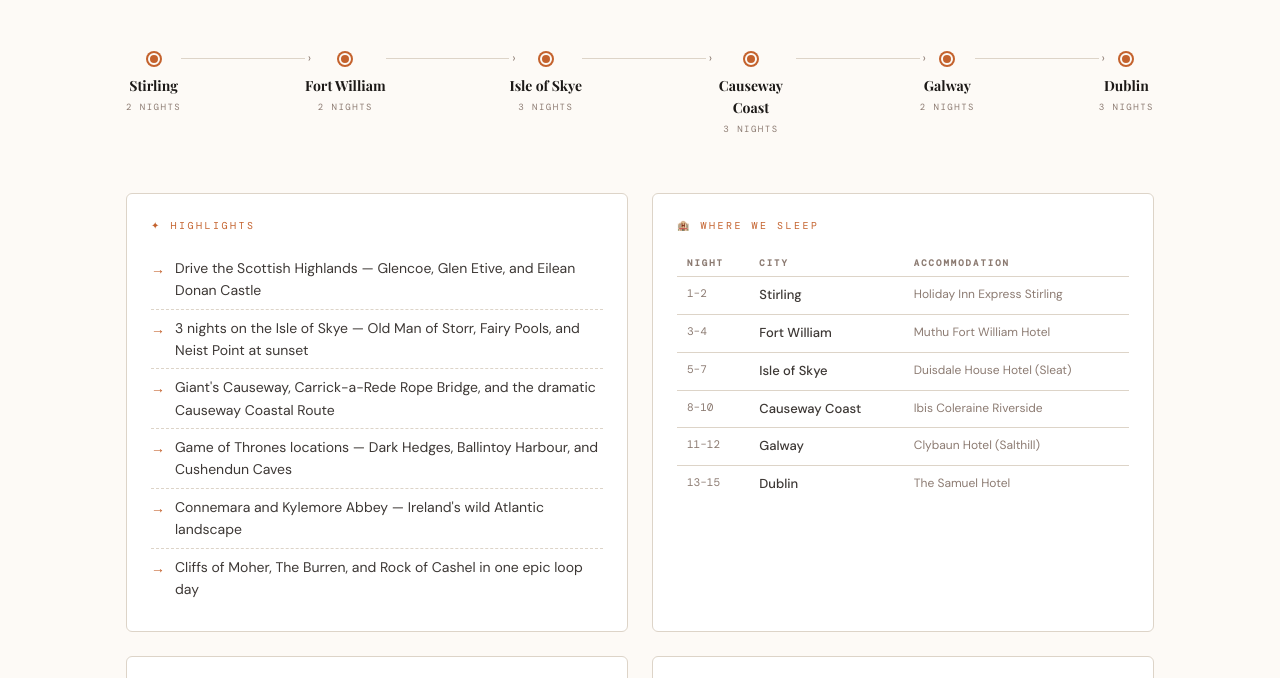
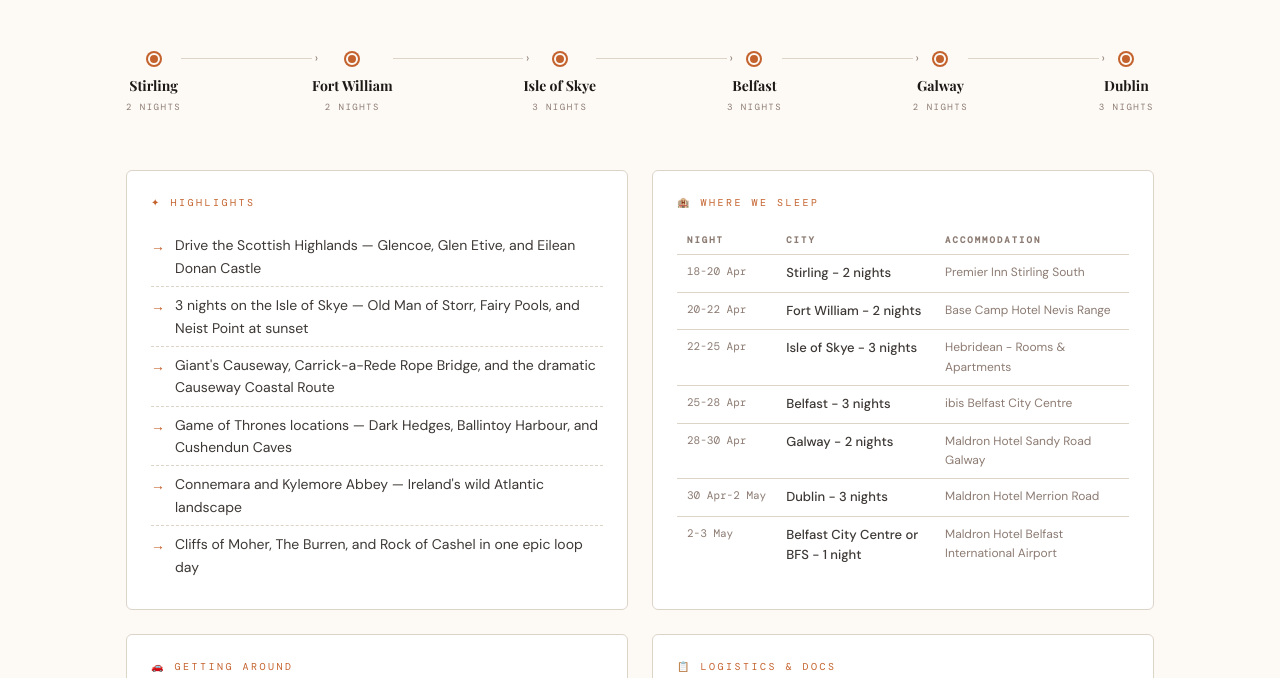
Before and after one commit to echarenatra/leggo, a plain HTML site: page scotland-2026.html in a window 1280 px wide. Shown: the part 678-1356 px from the top of the page. Drawn offline with nearby package versions, Linux system fonts and the light colour scheme; a web font is replaced by a local one.

Commit message:
updated as per 30 Mar 2026

```diff
--- a/assets/trip.css
+++ b/assets/trip.css
@@ -262,6 +262,8 @@
   font-family: var(--font-mono);
   font-size: 11px;
   color: var(--muted);
+  white-space: nowrap;
+  width: 90px;
 }
 .stays-table .city-name { font-weight: 500; }
 .stays-table .hotel-name { color: var(--muted); font-size: 12px; }
--- a/scotland-2026.html
+++ b/scotland-2026.html
@@ -69,7 +69,7 @@
       <div class="route-line"></div>
       <div class="route-stop"><div class="route-stop__dot"></div><div class="route-stop__name">Isle of Skye</div><div class="route-stop__nights">3 nights</div></div>
       <div class="route-line"></div>
-      <div class="route-stop"><div class="route-stop__dot"></div><div class="route-stop__name">Causeway Coast</div><div class="route-stop__nights">3 nights</div></div>
+      <div class="route-stop"><div class="route-stop__dot"></div><div class="route-stop__name">Belfast</div><div class="route-stop__nights">3 nights</div></div>
       <div class="route-line"></div>
       <div class="route-stop"><div class="route-stop__dot"></div><div class="route-stop__name">Galway</div><div class="route-stop__nights">2 nights</div></div>
       <div class="route-line"></div>
@@ -94,12 +94,20 @@
         <table class="stays-table">
           <thead><tr><th>Night</th><th>City</th><th>Accommodation</th></tr></thead>
           <tbody>
-            <tr><td class="night-num">1–2</td><td class="city-name">Stirling</td><td class="hotel-name">Holiday Inn Express Stirling</td></tr>
-            <tr><td class="night-num">3–4</td><td class="city-name">Fort William</td><td class="hotel-name">Muthu Fort William Hotel</td></tr>
-            <tr><td class="night-num">5–7</td><td class="city-name">Isle of Skye</td><td class="hotel-name">Duisdale House Hotel (Sleat)</td></tr>
-            <tr><td class="night-num">8–10</td><td class="city-name">Causeway Coast</td><td class="hotel-name">Ibis Coleraine Riverside</td></tr>
-            <tr><td class="night-num">11–12</td><td class="city-name">Galway</td><td class="hotel-name">Clybaun Hotel (Salthill)</td></tr>
-            <tr><td class="night-num">13–15</td><td class="city-name">Dublin</td><td class="hotel-name">The Samuel Hotel</td></tr>
+            <tr><td class="night-num">18-20 Apr</td><td class="city-name">Stirling - 2 nights</td><td class="hotel-name">
+              <a href="https://maps.app.goo.gl/Z5Q4UBtF6JNBviX6A">Premier Inn Stirling South</a></td></tr>
+            <tr><td class="night-num">20-22 Apr</td><td class="city-name">Fort William - 2 nights</td><td class="hotel-name">
+              <a href="https://maps.app.goo.gl/Gjchd6bboeaGWrjW8">Base Camp Hotel Nevis Range</a></td></tr>
+            <tr><td class="night-num">22-25 Apr</td><td class="city-name">Isle of Skye - 3 nights</td><td class="hotel-name">
+              <a href="https://maps.app.goo.gl/g75YRrKUhuRXnYLS8">Hebridean - Rooms & Apartments</a></td></tr>
+            <tr><td class="night-num">25-28 Apr</td><td class="city-name">Belfast - 3 nights</td><td class="hotel-name">
+              <a href="https://maps.app.goo.gl/za4HQ1DWNaUtRddW8">ibis Belfast City Centre</a></td></tr>
+            <tr><td class="night-num">28-30 Apr</td><td class="city-name">Galway - 2 nights</td><td class="hotel-name">
+              <a href ="https://maps.app.goo.gl/ePcbNspnNRbYwBH18">Maldron Hotel Sandy Road Galway</a></td></tr>
+            <tr><td class="night-num">30 Apr-2 May</td><td class="city-name">Dublin - 3 nights</td><td class="hotel-name">
+              <a href ="https://maps.app.goo.gl/EDbtd2QFhgACrCoP7">Maldron Hotel Merrion Road</a></td></tr>
+            <tr><td class="night-num">2-3 May</td><td class="city-name">Belfast City Centre or BFS - 1 night</td><td class="hotel-name">
+              <a href ="https://maps.app.goo.gl/GqgHsBLczvgqT9fGA">Maldron Hotel Belfast International Airport</a></td></tr>
           </tbody>
         </table>
       </div>
@@ -233,40 +241,46 @@
           <div class="budget-col-header">
             <span></span><span>Item</span><span>Amount</span><span>≈ EUR</span>
           </div>
-          <div class="budget-row">
-            <span class="check" onclick="toggleCheck(this)" title="Mark as paid"></span>
-            <div class="budget-row__desc">Stirling — 2 nights<small>Holiday Inn Express</small></div>
-            <div class="budget-row__foreign"><input class="budget-input" value="€ 276" oninput="convertRow(this)"></div>
+          <div class="budget-row is-paid">
+            <span class="check is-checked" onclick="toggleCheck(this)" title="Mark as paid"></span>
+            <div class="budget-row__desc">Stirling — 2 nights<small>Premier Inn Stirling South</small></div>
+            <div class="budget-row__foreign"><input class="budget-input" value="£ 109.00" oninput="convertRow(this)"></div>
             <div class="budget-row__eur"><span class="budget-row__eur-amount">€ 276.00</span></div>
+          </div>
+          <div class="budget-row is-paid">
+            <span class="check is-checked" onclick="toggleCheck(this)" title="Mark as paid"></span>
+            <div class="budget-row__desc">Fort William — 2 nights<small>Base Camp Hotel Nevis Range</small></div>
+            <div class="budget-row__foreign"><input class="budget-input" value="£ 258.40" oninput="convertRow(this)"></div>
+            <div class="budget-row__eur"><span class="budget-row__eur-amount">€ 448.00</span></div>
+          </div>
+          <div class="budget-row is-paid">
+            <span class="check is-checked" onclick="toggleCheck(this)" title="Mark as paid"></span>
+            <div class="budget-row__desc">Isle of Skye — 3 nights<small>Hebridean - Rooms & Apartments</small></div>
+            <div class="budget-row__foreign"><input class="budget-input" value="£ 615" oninput="convertRow(this)"></div>
+            <div class="budget-row__eur"><span class="budget-row__eur-amount">€ 1,094.00</span></div>
+          </div>
+          <div class="budget-row is-paid">
+            <span class="check is-checked" onclick="toggleCheck(this)" title="Mark as paid"></span>
+            <div class="budget-row__desc">Belfast — 3 nights<small>ibis Belfast City Centre</small></div>
+            <div class="budget-row__foreign"><input class="budget-input" value="£ 319.60" oninput="convertRow(this)"></div>
+            <div class="budget-row__eur"><span class="budget-row__eur-amount">€ 355.00</span></div>
+          </div>
+          <div class="budget-row is-paid">
+            <span class="check is-checked" onclick="toggleCheck(this)" title="Mark as paid"></span>
+            <div class="budget-row__desc">Galway — 2 nights<small>Maldron Hotel Sandy Road Galway</small></div>
+            <div class="budget-row__foreign"><input class="budget-input" value="€ 259.18" oninput="convertRow(this)"></div>
+            <div class="budget-row__eur"><span class="budget-row__eur-amount">€ 304.00</span></div>
+          </div>
+          <div class="budget-row is-paid">
+            <span class="check is-checked" onclick="toggleCheck(this)" title="Mark as paid"></span>
+            <div class="budget-row__desc">Dublin — 2 nights<small>Maldron Hotel Merrion Road</small></div>
+            <div class="budget-row__foreign"><input class="budget-input" value="€ 359.55" oninput="convertRow(this)"></div>
+            <div class="budget-row__eur"><span class="budget-row__eur-amount">€ 691.00</span></div>
           </div>
           <div class="budget-row">
             <span class="check" onclick="toggleCheck(this)" title="Mark as paid"></span>
-            <div class="budget-row__desc">Fort William — 2 nights<small>Muthu Hotel</small></div>
-            <div class="budget-row__foreign"><input class="budget-input" value="€ 448" oninput="convertRow(this)"></div>
-            <div class="budget-row__eur"><span class="budget-row__eur-amount">€ 448.00</span></div>
-          </div>
-          <div class="budget-row">
-            <span class="check" onclick="toggleCheck(this)" title="Mark as paid"></span>
-            <div class="budget-row__desc">Isle of Skye — 3 nights<small>Duisdale House</small></div>
-            <div class="budget-row__foreign"><input class="budget-input" value="€ 1,094" oninput="convertRow(this)"></div>
-            <div class="budget-row__eur"><span class="budget-row__eur-amount">€ 1,094.00</span></div>
-          </div>
-          <div class="budget-row">
-            <span class="check" onclick="toggleCheck(this)" title="Mark as paid"></span>
-            <div class="budget-row__desc">Causeway Coast — 3 nights<small>Ibis Coleraine</small></div>
-            <div class="budget-row__foreign"><input class="budget-input" value="€ 355" oninput="convertRow(this)"></div>
-            <div class="budget-row__eur"><span class="budget-row__eur-amount">€ 355.00</span></div>
-          </div>
-          <div class="budget-row">
-            <span class="check" onclick="toggleCheck(this)" title="Mark as paid"></span>
-            <div class="budget-row__desc">Galway — 2 nights<small>Clybaun Hotel</small></div>
-            <div class="budget-row__foreign"><input class="budget-input" value="€ 304" oninput="convertRow(this)"></div>
-            <div class="budget-row__eur"><span class="budget-row__eur-amount">€ 304.00</span></div>
-          </div>
-          <div class="budget-row">
-            <span class="check" onclick="toggleCheck(this)" title="Mark as paid"></span>
-            <div class="budget-row__desc">Dublin — 3 nights<small>The Samuel Hotel</small></div>
-            <div class="budget-row__foreign"><input class="budget-input" value="€ 691" oninput="convertRow(this)"></div>
+            <div class="budget-row__desc">Belfast City Centre or BFS — 1 night<small>Maldron Hotel Belfast International Airport</small></div>
+            <div class="budget-row__foreign"><input class="budget-input" value="€ 229.00" oninput="convertRow(this)"></div>
             <div class="budget-row__eur"><span class="budget-row__eur-amount">€ 691.00</span></div>
           </div>
         </div>
@@ -283,13 +297,13 @@
           </div>
           <div class="budget-row is-paid">
             <span class="check is-checked" onclick="toggleCheck(this)" title="Mark as paid"></span>
-            <div class="budget-row__desc">Car Rental Edinburgh Airport (EDI)<small>SIXT · 18 Apr 09:00 – 25 Apr 13:30</small></div>
+            <div class="budget-row__desc">Car Rental Edinburgh Airport (EDI)<small>SIXT · Volkswagen T-Cross · 18 Apr 09:00 – 25 Apr 13:30</small></div>
             <div class="budget-row__foreign"><input class="budget-input" value="€ 311.49" oninput="convertRow(this)"></div>
             <div class="budget-row__eur"><span class="budget-row__eur-amount">€ 311.49</span></div>
           </div>
           <div class="budget-row is-paid">
             <span class="check is-checked" onclick="toggleCheck(this)" title="Mark as paid"></span>
-            <div class="budget-row__desc">Car Rental Belfast Airport (BFS)<small>SIXT · 25 Apr 17:00 – 28 Apr 16:30</small></div>
+            <div class="budget-row__desc">Car Rental Belfast Airport (BFS)<small>SIXT · Kia Sportage · 25 Apr 17:00 – 28 Apr 16:30</small></div>
             <div class="budget-row__foreign"><input class="budget-input" value="£ 112.26" oninput="convertRow(this)"></div>
             <div class="budget-row__eur"><span class="budget-row__eur-amount">€ 132.47</span></div>
           </div>
@@ -401,8 +415,8 @@
             <div class="budget-row__foreign"><input class="budget-input" value="€ 150" oninput="convertRow(this)"></div>
             <div class="budget-row__eur"><span class="budget-row__eur-amount">€ 150.00</span></div>
           </div>
-          <div class="budget-row">
-            <span class="check" onclick="toggleCheck(this)" title="Mark as paid"></span>
+          <div class="budget-row is-paid">
+            <span class="check is-checked" onclick="toggleCheck(this)" title="Mark as paid"></span>
             <div class="budget-row__desc">UK Tourist Visas<small>Indonesian passport holders</small></div>
             <div class="budget-row__foreign"><input class="budget-input" value="€ 0" oninput="convertRow(this)"></div>
             <div class="budget-row__eur"><span class="budget-row__eur-amount">€ 0.00</span></div>
@@ -481,7 +495,7 @@
           <div>
             <div class="day-card__date">Sat, 18 Apr 2026</div>
             <div class="day-card__title">Arrival & Stirling</div>
-            <div class="day-card__stay">🏨 Holiday Inn Express Stirling</div>
+            <div class="day-card__stay">🏨 Premier Inn Stirling South</div>
           </div>
           <div class="day-card__right">
             <div class="day-card__type">Travel day</div>
@@ -501,7 +515,7 @@
             <div class="day-block">
               <div class="day-block__label"><span>☀️</span> Afternoon</div>
               <ul class="day-block__items">
-                <li>Drop bags at Holiday Inn Express</li>
+                <li>Drop bags at Premier Inn Stirling South</li>
                 <li>Visit Stirling Castle</li>
                 <li>Explore Argyll's Lodging</li>
               </ul>
@@ -524,7 +538,7 @@
           <div>
             <div class="day-card__date">Sun, 19 Apr 2026</div>
             <div class="day-card__title">Stirling Buffer Day</div>
-            <div class="day-card__stay">🏨 Holiday Inn Express Stirling</div>
+            <div class="day-card__stay">🏨 Premier Inn Stirling South</div>
           </div>
           <div class="day-card__right">
             <div class="day-card__type">Easy day</div>
@@ -565,7 +579,7 @@
           <div>
             <div class="day-card__date">Mon, 20 Apr 2026</div>
             <div class="day-card__title">The Glencoe Drive</div>
-            <div class="day-card__stay">🏨 Muthu Fort William Hotel</div>
+            <div class="day-card__stay">🏨 Base Camp Hotel Nevis Range</div>
           </div>
           <div class="day-card__right">
             <div class="day-card__type">Scenic drive</div>
@@ -593,7 +607,7 @@
               <div class="day-block__label"><span>🌙</span> Evening</div>
               <ul class="day-block__items">
                 <li>Arrive Fort William</li>
-                <li>Check into Muthu Fort William Hotel</li>
+                <li>Check into Base Camp Hotel Nevis Range</li>
               </ul>
             </div>
           </div>
@@ -607,7 +621,7 @@
           <div>
             <div class="day-card__date">Tue, 21 Apr 2026</div>
             <div class="day-card__title">Monster Hunting & Mountains</div>
-            <div class="day-card__stay">🏨 Muthu Fort William Hotel</div>
+            <div class="day-card__stay">🏨 Base Camp Hotel Nevis Range</div>
           </div>
           <div class="day-card__right">
             <div class="day-card__type">Kids highlight</div>
@@ -647,7 +661,7 @@
           <div>
             <div class="day-card__date">Wed, 22 Apr 2026</div>
             <div class="day-card__title">Castles & Crossing to Skye</div>
-            <div class="day-card__stay">🏨 Duisdale House Hotel (Sleat)</div>
+            <div class="day-card__stay">🏨 Hebridean - Rooms & Apartments</div>
           </div>
           <div class="day-card__right">
             <div class="day-card__type">Skye arrival</div>
@@ -668,7 +682,7 @@
               <ul class="day-block__items">
                 <li>Cross the Skye Bridge</li>
                 <li>Arrive in Sleat</li>
-                <li>Check into Duisdale House Hotel</li>
+                <li>Check into Hebridean - Rooms & Apartments</li>
               </ul>
             </div>
             <div class="day-block">
@@ -688,7 +702,7 @@
           <div>
             <div class="day-card__date">Thu, 23 Apr 2026</div>
             <div class="day-card__title">Skye — The Trotternish Loop</div>
-            <div class="day-card__stay">🏨 Duisdale House Hotel (Sleat)</div>
+            <div class="day-card__stay">🏨 Hebridean - Rooms & Apartments</div>
           </div>
           <div class="day-card__right">
             <div class="day-card__type">Full day</div>
@@ -730,7 +744,7 @@
           <div>
             <div class="day-card__date">Fri, 24 Apr 2026</div>
             <div class="day-card__title">Skye — West Coast Magic</div>
-            <div class="day-card__stay">🏨 Duisdale House Hotel (Sleat)</div>
+            <div class="day-card__stay">🏨 Hebridean - Rooms & Apartments</div>
           </div>
           <div class="day-card__right">
             <div class="day-card__type">Kids highlight</div>
@@ -756,7 +770,7 @@
               <div class="day-block__label"><span>🌙</span> Evening</div>
               <ul class="day-block__items">
                 <li>Neist Point Lighthouse sunset (if energy permits)</li>
-                <li>Drive back to Duisdale</li>
+                <li>Drive back to Hebridean - Rooms & Apartments</li>
               </ul>
             </div>
           </div>
@@ -770,7 +784,7 @@
           <div>
             <div class="day-card__date">Sat, 25 Apr 2026</div>
             <div class="day-card__title">Flight to Northern Ireland</div>
-            <div class="day-card__stay">🏨 Ibis Coleraine Riverside</div>
+            <div class="day-card__stay">🏨 ibis Belfast City Centre</div>
           </div>
           <div class="day-card__right">
             <div class="day-card__type">Travel day</div>
@@ -792,13 +806,13 @@
               <ul class="day-block__items">
                 <li>Fly EDI → BFS (15:40–16:30)</li>
                 <li>Pick up rental car T4</li>
-                <li>Drive to Causeway Coast (~1 hr)</li>
+                <li>Drive to Belfast (~1 hr)</li>
               </ul>
             </div>
             <div class="day-block">
               <div class="day-block__label"><span>🌙</span> Evening</div>
               <ul class="day-block__items">
-                <li>Check into Ibis Coleraine Riverside</li>
+                <li>Check into ibis Belfast City Centre</li>
                 <li>Rest after heavy travel day</li>
               </ul>
             </div>
@@ -813,7 +827,7 @@
           <div>
             <div class="day-card__date">Sun, 26 Apr 2026</div>
             <div class="day-card__title">Giant's Causeway & Coast</div>
-            <div class="day-card__stay">🏨 Ibis Coleraine Riverside</div>
+            <div class="day-card__stay">🏨 ibis Belfast City Centre</div>
           </div>
           <div class="day-card__right">
             <div class="day-card__type">Full day</div>
@@ -854,7 +868,7 @@
           <div>
             <div class="day-card__date">Mon, 27 Apr 2026</div>
             <div class="day-card__title">Belfast Day Trip</div>
-            <div class="day-card__stay">🏨 Ibis Coleraine Riverside</div>
+            <div class="day-card__stay">🏨 ibis Belfast City Centre</div>
           </div>
           <div class="day-card__right">
             <div class="day-card__type">Day trip</div>
@@ -896,7 +910,7 @@
           <div>
             <div class="day-card__date">Tue, 28 Apr 2026</div>
             <div class="day-card__title">Train to Dublin, Drive to Galway</div>
-            <div class="day-card__stay">🏨 Clybaun Hotel (Salthill, Galway)</div>
+            <div class="day-card__stay">🏨 Maldron Hotel Sandy Road Galway</div>
           </div>
           <div class="day-card__right">
             <div class="day-card__type">Travel day</div>
@@ -923,7 +937,7 @@
             <div class="day-block">
               <div class="day-block__label"><span>🌙</span> Evening</div>
               <ul class="day-block__items">
-                <li>Check into Clybaun Hotel, Salthill</li>
+                <li>Check into Maldron Hotel Sandy Road Galway</li>
                 <li>Explore Galway Latin Quarter and Shop Street</li>
               </ul>
             </div>
@@ -938,7 +952,7 @@
           <div>
             <div class="day-card__date">Wed, 29 Apr 2026</div>
             <div class="day-card__title">Connemara Coast</div>
-            <div class="day-card__stay">🏨 Clybaun Hotel (Salthill, Galway)</div>
+            <div class="day-card__stay">🏨 Maldron Hotel Sandy Road Galway</div>
           </div>
           <div class="day-card__right">
             <div class="day-card__type">Scenic + relax</div>
@@ -963,7 +977,7 @@
             <div class="day-block">
               <div class="day-block__label"><span>🌙</span> Evening</div>
               <ul class="day-block__items">
-                <li>Kid's pool time at Clybaun Hotel</li>
+                <li>Kid's pool time at Maldron Hotel Sandy Road Galway</li>
                 <li>Easy dinner in Salthill</li>
               </ul>
             </div>
@@ -978,7 +992,7 @@
           <div>
             <div class="day-card__date">Thu, 30 Apr 2026</div>
             <div class="day-card__title">The Mega Loop to Dublin</div>
-            <div class="day-card__stay">🏨 The Samuel Hotel, Dublin</div>
+            <div class="day-card__stay">🏨 Maldron Hotel Merrion Road</div>
           </div>
           <div class="day-card__right">
             <div class="day-card__type">Epic drive day</div>
@@ -990,7 +1004,7 @@
             <div class="day-block">
               <div class="day-block__label"><span>🌅</span> Morning</div>
               <ul class="day-block__items">
-                <li>08:00 Check out from Clybaun</li>
+                <li>08:00 Check out from Maldron Hotel Sandy Road Galway</li>
                 <li>Cliffs of Moher by 09:30</li>
                 <li>Drive through The Burren limestone</li>
               </ul>
@@ -1007,7 +1021,7 @@
               <div class="day-block__label"><span>🌙</span> Evening</div>
               <ul class="day-block__items">
                 <li>2hr drive to Dublin</li>
-                <li>Arrive ~08:15, check into The Samuel Hotel</li>
+                <li>Arrive ~08:15, check into Maldron Hotel Merrion Road</li>
                 <li>Sleep!</li>
               </ul>
             </div>
@@ -1022,7 +1036,7 @@
           <div>
             <div class="day-card__date">Fri, 1 May 2026</div>
             <div class="day-card__title">Wicklow Mountains</div>
-            <div class="day-card__stay">🏨 The Samuel Hotel, Dublin</div>
+            <div class="day-card__stay">🏨 Maldron Hotel Merrion Road</div>
           </div>
           <div class="day-card__right">
             <div class="day-card__type">Nature day</div>
@@ -1063,7 +1077,7 @@
           <div>
             <div class="day-card__date">Sat, 2 May 2026</div>
             <div class="day-card__title">Dublin City</div>
-            <div class="day-card__stay">🏨 The Samuel Hotel, Dublin</div>
+            <div class="day-card__stay">🏨 Maldron Hotel Merrion Road</div>
           </div>
           <div class="day-card__right">
             <div class="day-card__type">City day</div>
```
Also changed, not shown: index.html (+2 -2 lines).
